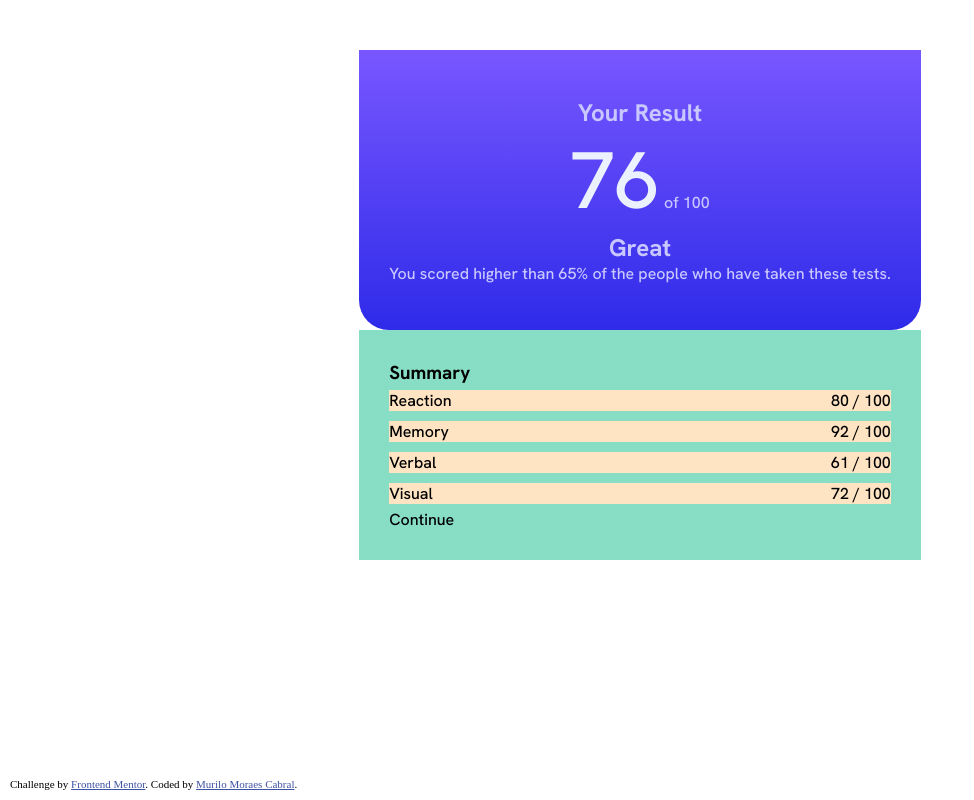
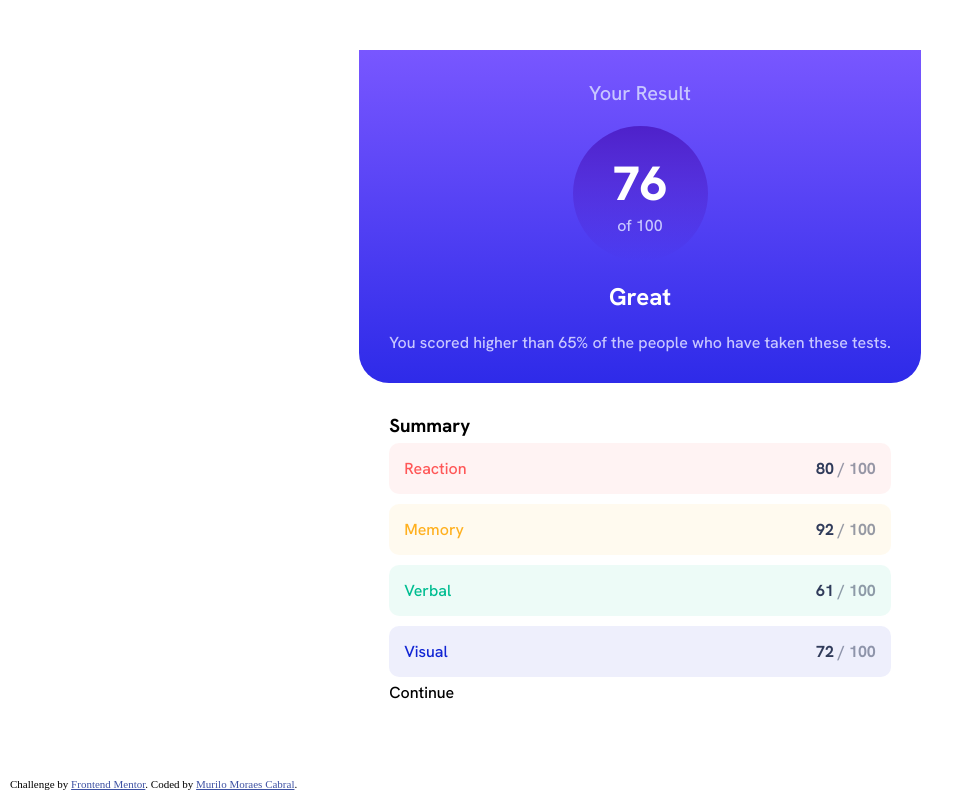
Before and after one commit to murilomcabral/frontEndMentor, a plain HTML site: page results-summary-component-main/index.html in a window 1280 px wide. Shown: the whole page, without its empty margins (0-974 px from the left). Drawn offline with Linux system fonts and the light colour scheme.

Commit message:
added color, font and some flex
almost half done

```diff
--- a/results-summary-component-main/index.html
+++ b/results-summary-component-main/index.html
@@ -27,19 +27,19 @@
         <h3>Summary</h3>
         <div class="categories summ-reaction">
           <div>Reaction</div>
-          <div><span class="reaction-points">80</span> / 100</div>
+          <div><span class="reaction-points">80</span><span> / 100</span></div>
         </div>
         <div class="categories summ-memory">
           <div>Memory</div>
-          <div><span class="memory-points">92</span> / 100</div>
+          <div><span class="memory-points">92</span><span> / 100</span></div>
         </div>
         <div class="categories summ-verbal">
           <div>Verbal</div>
-          <div><span class="verbal-points">61</span> / 100</div>
+          <div><span class="verbal-points">61</span><span> / 100</span></div>
         </div>
         <div class="categories summ-visual">
           <div>Visual</div>
-          <div><span class="visual-points">72</span> / 100</div>
+          <div><span class="visual-points">72</span><span> / 100</span></div>
         </div>
         <div class="continue-btt">Continue</div>
       </div>
--- a/results-summary-component-main/style.css
+++ b/results-summary-component-main/style.css
@@ -11,10 +11,12 @@
 
 :root {
 
-  --primary-1: hsl(0, 100%, 67%);
-  --primary-2: hsl(39, 100%, 56%);
-  --primary-3: hsl(166, 100%, 37%);
-  --primary-4: hsl(234, 85%, 45%);
+  --primary-1: 0, 100%, 67%;
+  --primary-2: 39, 100%, 56%;
+  --primary-3: 166, 100%, 37%;
+  --primary-4: 234, 85%, 45%;
+  --opacity-1: 1;
+  --opacity-2: 0.07;
 
   --gradient-11: hsl(252, 100%, 67%);
   --gradient-12: hsl(241, 81%, 54%);
@@ -38,10 +40,10 @@ main {
   height: 100vh;
 
   background-color: var(--pri-color-2);
+  font-family: var(--hakengrotesk-font);
 }
 
 .card {
-  font-family: var(--hakengrotesk-font);
   height: 700px;
 }
 
@@ -53,8 +55,7 @@ main {
   display: flex;
   flex-direction: column;
   justify-content: center;
-
-  height: 40%;
+  gap: 20px;
 
   color: var(--neutral-3);
   align-items: center;
@@ -64,16 +65,39 @@ main {
   background-image: linear-gradient(to bottom, var(--gradient-11), var(--gradient-12));
 }
 
+.result-container :nth-child(2) {
+  height: 135px;
+  aspect-ratio: 1;
+
+  display: flex;
+  justify-content: center;
+  align-items: center;
+  flex-direction: column;
+
+  border-radius: 50%;
+  background-image: linear-gradient(to bottom, var(--gradient-21), var(--gradient-22));
+}
+
+h1 {
+  font-size: 1.25rem;
+  font-weight: 500;
+}
+
+.final-result, h2 {
+  color: var(--neutral-1);
+}
+
 .final-result {
-  font-size: 5rem;
-  color: var(--neutral-2);
+  flex-direction: column;
+  font-size: 3rem;
+  font-weight: 800;
 }
 
 .summary-container {
   display: flex;
   width: 100%;
   flex-direction: column;
-  background-color: rgb(135, 222, 196);
+  /* background-color: rgb(135, 222, 196); */
 }
 
 .categories {
@@ -81,5 +105,36 @@ main {
   justify-content: space-between;
   width: 100%;
   background-color: bisque;
+  padding: 15px;
   margin: 5px auto;
+  border-radius: 10px;
 }
+
+.summary-container > div:nth-of-type(1) {
+  color: hsl(var(--primary-1));
+  background-color: hsla(var(--primary-1), var(--opacity-2));
+}
+
+.summary-container > div:nth-of-type(2) {
+  color: hsl(var(--primary-2));
+  background-color: hsla(var(--primary-2), var(--opacity-2));
+}
+
+.summary-container > div:nth-of-type(3) {
+  color: hsl(var(--primary-3));
+  background-color: hsla(var(--primary-3), var(--opacity-2));
+}
+
+.summary-container > div:nth-of-type(4) {
+  color: hsl(var(--primary-4));
+  background-color: hsla(var(--primary-4), var(--opacity-2));
+}
+
+.categories > :nth-child(2) {
+  font-weight: 700;
+  color: var(--neutral-4);
+}
+
+.categories > :nth-child(2) > :nth-child(2) {
+  opacity: 0.5;
+}
```
